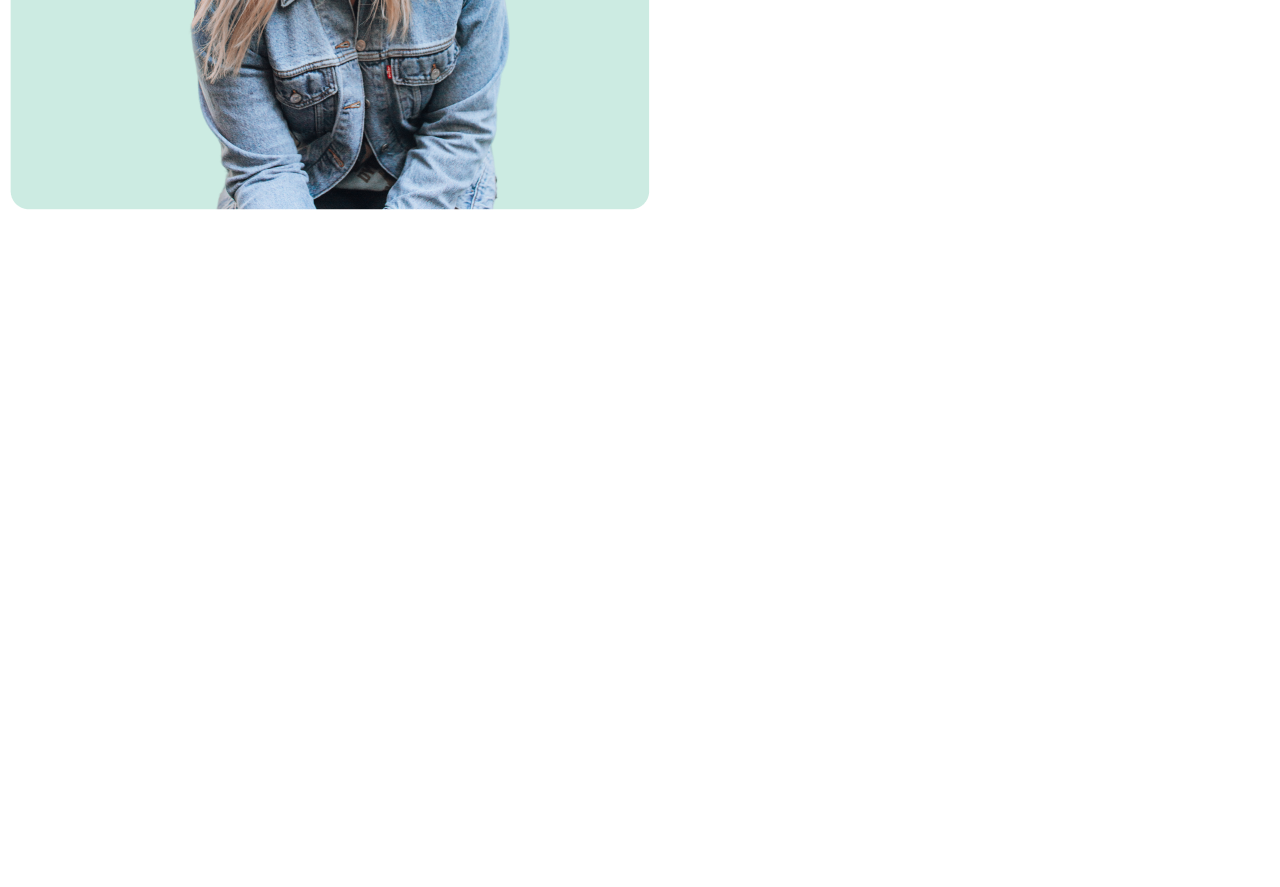
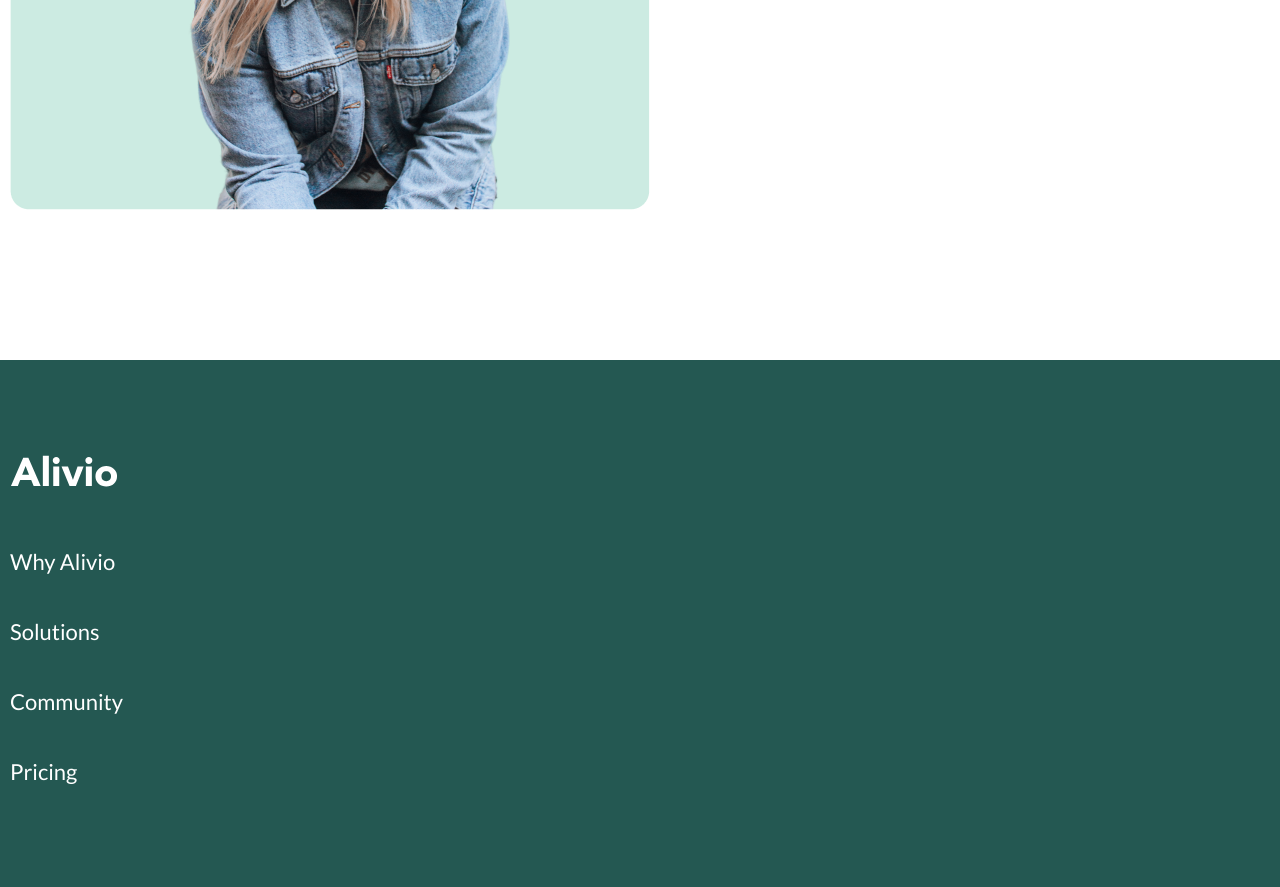
Before and after one commit to HardMove/Alivio, a plain HTML site: page index.html in a window 1280 px wide. Shown: the part 3840-4727 px from the top of the page. Before the commit the page ends 4050 px from the top, so only its background shows below. Drawn offline with Linux system fonts and the light colour scheme.

Commit message:
footer added

```diff
--- a/index.html
+++ b/index.html
@@ -12,7 +12,7 @@
 <body>
    <header class="header">
       <div class="header__container container">
-         <a href="#" class="header__logo"><img src="./img/Logo.svg" alt="logo"></a>
+         <a href="#" class="header__logo logo"><img src="./img/Logo.svg" alt="logo"></a>
          <nav>
             <ul>
                <li><a href="#">Why Alivio</a></li>
@@ -123,7 +123,7 @@
       </section>
 
       <section class="product">
-         <div class="container product__container">
+         <div class="container">
             <div class="product__photo">
                <img src="./img/image girl.png" alt="product img" class="product__img">
                <img src="./img/Card.png" alt="product card" class="product__card">
@@ -140,6 +140,18 @@
             </div>
          </div>
       </section>
+
+      <footer class="footer">
+         <div class="container">
+            <img src="./img/Alivio.svg" alt="footer logo" class="footer__logo logo">
+            <ul class="footer__list">
+               <li><a href="#">Why Alivio</a></li>
+               <li><a href="#">Solutions</a></li>
+               <li><a href="#">Community</a></li>
+               <li><a href="#">Pricing</a></li>
+            </ul>
+         </div>
+      </footer>
    </main>
 </body>
 
--- a/scss/style.scss
+++ b/scss/style.scss
@@ -249,6 +249,7 @@ h2 {
 
 .product {
    margin-top: 120px;
+   margin-bottom: 150px;
    .container {
       display: flex;
       justify-content: space-between;
@@ -281,3 +282,28 @@ h2 {
       margin-bottom: 40px;
    }
 }
+
+.footer {
+   background-color: #245852;
+   padding-bottom: 100px;
+
+   &__list {
+      display: flex;
+      flex-direction: column;
+      gap: 40px;
+      li {
+         a {
+            font-family: "Lato";
+            font-weight: 500;
+            font-size: 22px;
+            line-height: 30px;
+            color: #ffffff;
+         }
+      }
+   }
+
+   &__logo {
+      margin-top: 95px;
+      margin-bottom: 60px;
+   }
+}
```
Also changed, not shown: css/style.css, img/Alivio.svg (added).
